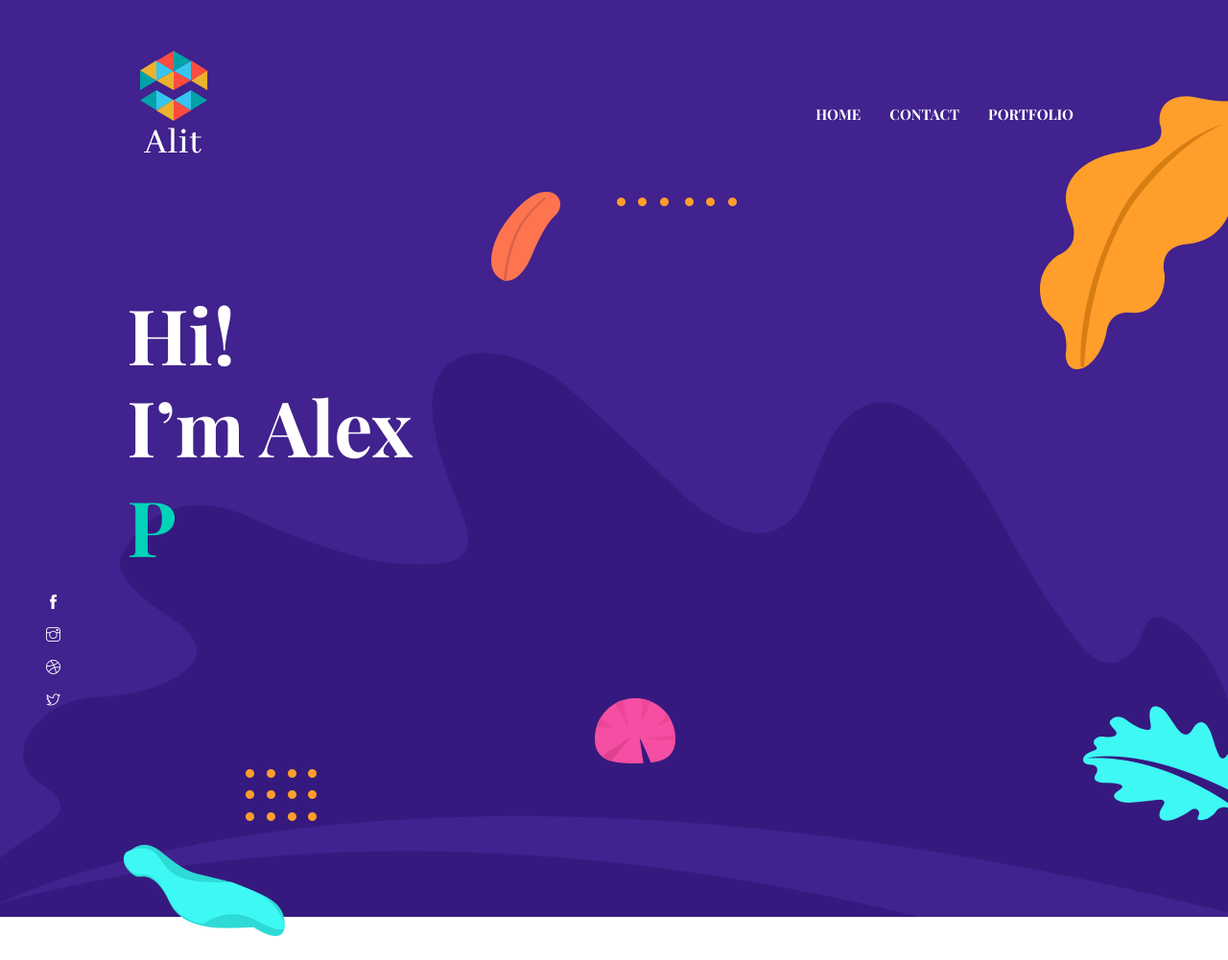
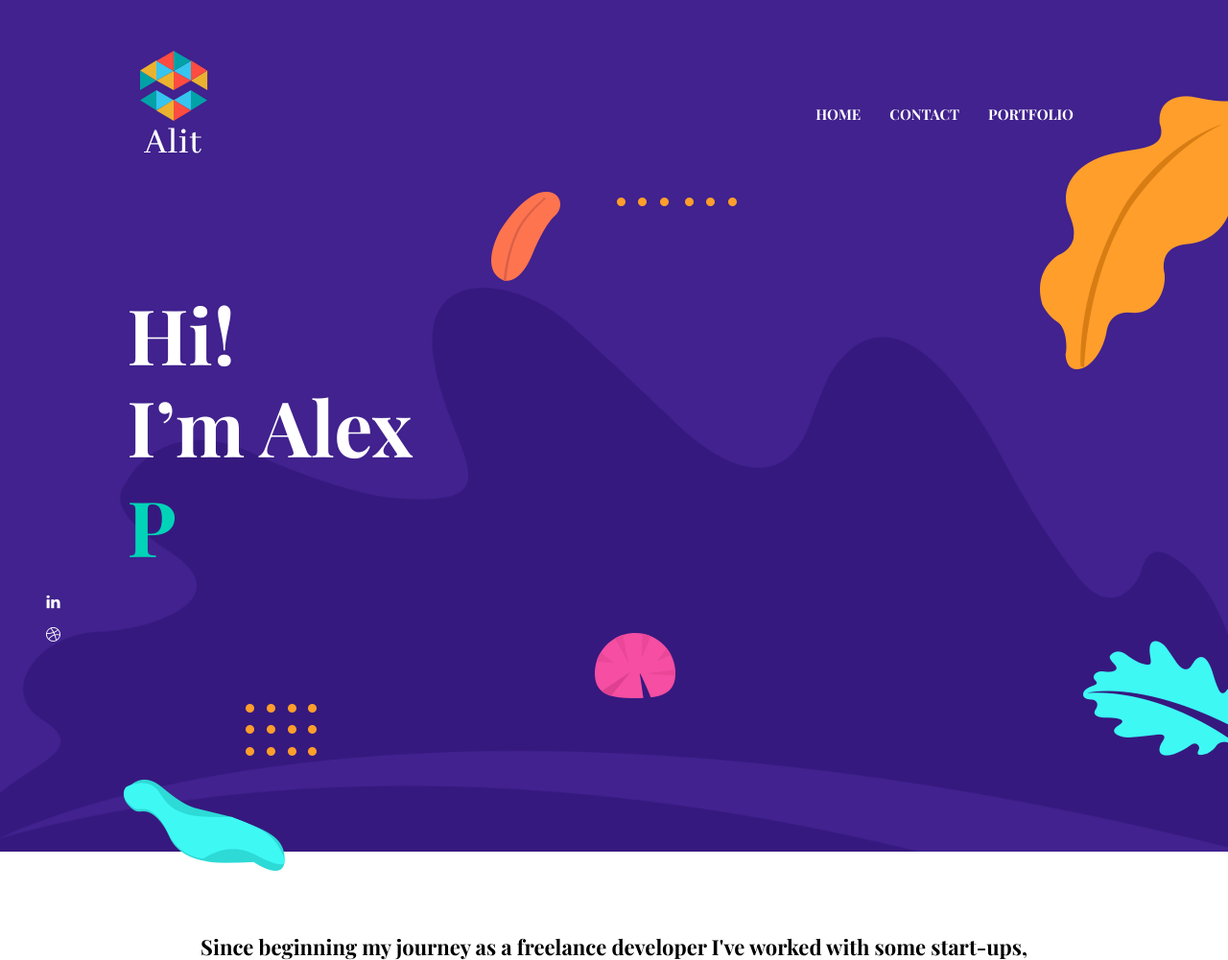
Before and after one commit to AlexLitt/AlexLitt.github.io, a plain HTML site: page index.html in a window 1280 px wide. Shown: the top 1001 px of the page at 96% size. Drawn offline with nearby package versions, Linux system fonts and the light colour scheme.

Commit message:
new-portfolio-1

```diff
--- a/index.html
+++ b/index.html
@@ -104,10 +104,8 @@
   </div>
   <!-- social icon -->
   <ul class="list-unstyled ml-5 mt-3 position-relative zindex-1">
-    <li class="mb-3"><a class="text-white" href="https://themefisher.com/"><i class="ti-facebook"></i></a></li>
-    <li class="mb-3"><a class="text-white" href="https://themefisher.com/"><i class="ti-instagram"></i></a></li>
-    <li class="mb-3"><a class="text-white" href="https://themefisher.com/"><i class="ti-dribbble"></i></a></li>
-    <li class="mb-3"><a class="text-white" href="https://themefisher.com/"><i class="ti-twitter"></i></a></li>
+    <li class="mb-3"><a class="text-white" href="https://www.linkedin.com/in/oleksii-lytvynovskyi-8504a2100/"><i class="ti-linkedin"></i></a></li>
+    <li class="mb-3"><a class="text-white" href="https://www.behance.net/alexlitvinvskiy"><i class="ti-dribbble"></i></a></li>
   </ul>
   <!-- /social icon -->
 </section>
```
